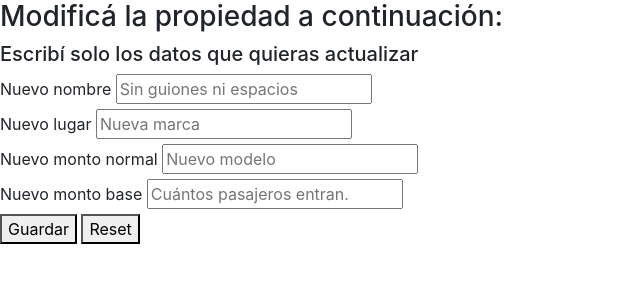
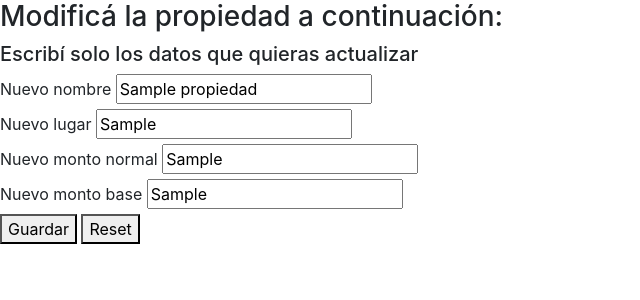
Before and after one commit to mateofreyre/GrupoIngenieria2019, a PHP site: template templates/modificar_datos_propiedad.html.twig in a window 1280 px wide. Shown: the part 72-372 px from the top of the page, without its empty margins (0-640 px from the left). Run offline with PHP 8.4, Linux system fonts and the light colour scheme; the template is opened without the code that fills it: most values are stand-ins (such as "Sample title", 1, 10 or a date in 2020); some libraries are stand-ins or nearby versions.

Commit message:
Finalizacion de modificar propiedad

```diff
--- a/templates/modificar_datos_propiedad.html.twig
+++ b/templates/modificar_datos_propiedad.html.twig
@@ -22,20 +22,20 @@
             <div class="">
                 <div class="">
                     <label for="nombre" class="">Nuevo nombre</label>
-                    <input type="text" id="nombre" name="nombre" class="inputElement" placeholder="Sin guiones ni espacios">
+                    <input type="text" id="nombre" name="nombre" class="inputElement" placeholder="Sin guiones ni espacios" value="{{propiedad.getNombre}}" required>
                 </div>
                 <div class="">
                 <div class="">
                     <label for="lugar" class="">Nuevo lugar</label>
-                    <input type="text" id="lugar" name="lugar" class="inputElement" placeholder="Nueva marca">
+                    <input type="text" id="lugar" name="lugar" class="inputElement" placeholder="Nuevo lugar de la propiedad" value="{{propiedad.getLugar}}" required>
                 </div>
                 <div class="">
                     <label for="monto_normal" class="">Nuevo monto normal</label>
-                    <input type="text" id="monto_normal" name="monto_normal" class="inputElement" placeholder="Nuevo modelo">
+                    <input type="text" id="monto_normal" name="monto_normal" class="inputElement" placeholder="Nuevo monto normal para comprar directamente un fin de semana." value="{{propiedad.getMontoNormal}}" required>
                 </div>
                 <div class="">
                     <label for="monto_base" class="">Nuevo monto base</label>
-                    <input type="text" id="monto_base" name="monto_base" class="inputElement" placeholder="Cuántos pasajeros entran.">
+                    <input type="text" id="monto_base" name="monto_base" class="inputElement" placeholder="Nuevo monto inicial para una subasta" value="{{propiedad.getMontoBase}}" required>
                 </div>
               <button id="izquierda" type="submit">Guardar</button>
               <button id="derecha" type="reset">Reset</button>
```
Also changed, not shown: model/PropiedadesRepository.php (+7 -19 lines).
